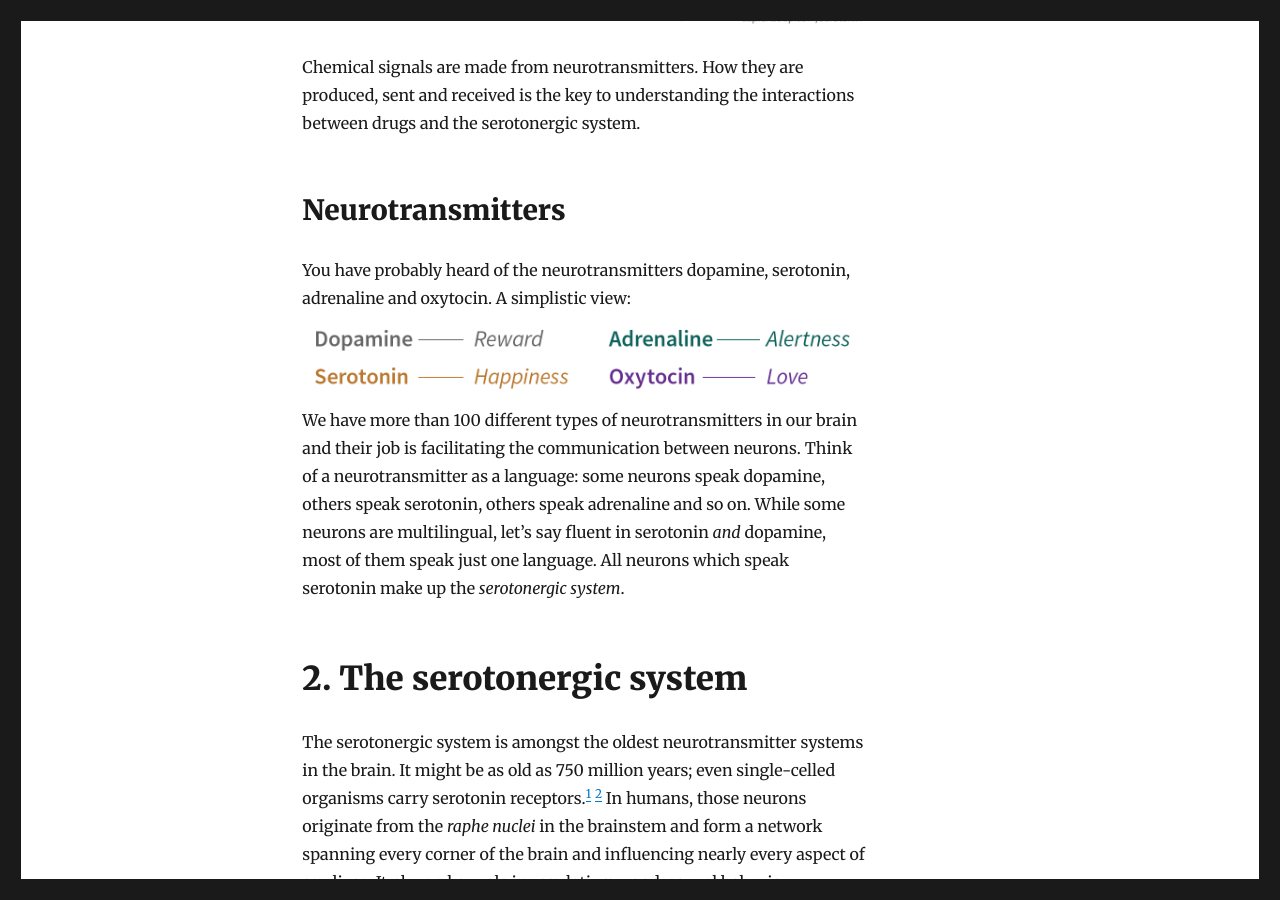
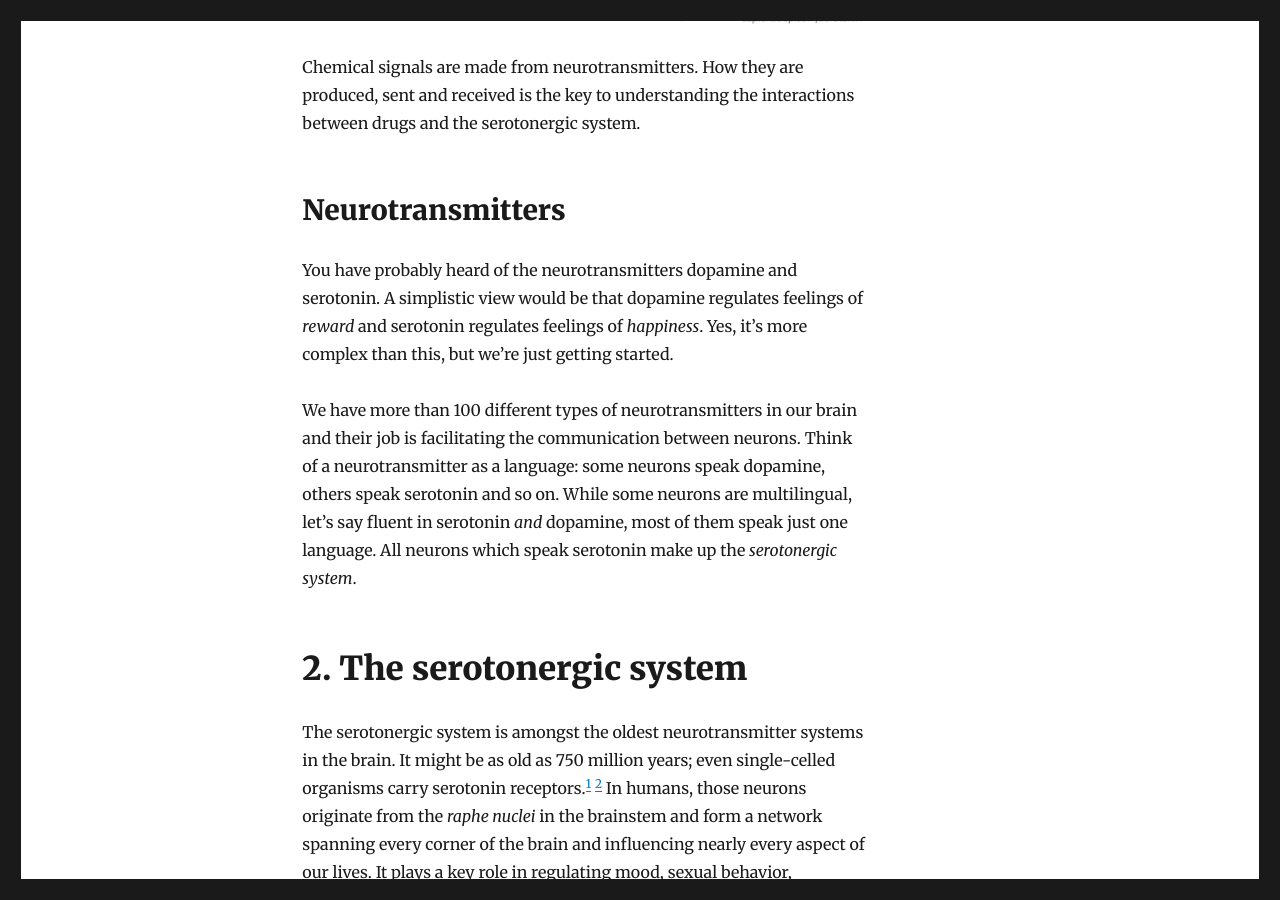
Before and after one commit to sapiensoup/sapiensoup.com, a Jekyll site: the page built from _posts/2017-05-31-serotonin.md, in a window 1280 px wide and 900 px high, scrolled down 2294 px. Built offline with Jekyll 4.4.1, drawn with Linux system fonts in a browser that asks for light colours; comment, search, counter and statistics services are not loaded.

Commit message:
Update copy
Correct mistake: adrenaline & oxytocin aren’t neurotransmitters, but
hormones

```diff
--- a/_posts/2017-05-31-serotonin.md
+++ b/_posts/2017-05-31-serotonin.md
@@ -29,9 +29,9 @@ When a neuron _fires_, the cell body (_soma_) sends an electrical signal down it
 Chemical signals are made from neurotransmitters. How they are produced, sent and received is the key to understanding the interactions between drugs and the serotonergic system.
 
 ## Neurotransmitters
-You have probably heard of the neurotransmitters dopamine, serotonin, adrenaline and oxytocin. A simplistic view:
-<img src="{{ site.url }}/images/serotonin/neurotransmitters@2x.png" alt="Neurotransmitters dopamine, serotonin, adrenaline, oxytocin and their functions">
-We have more than 100 different types of neurotransmitters in our brain and their job is facilitating the communication between neurons. Think of a neurotransmitter as a language: some neurons speak dopamine, others speak serotonin, others speak adrenaline and so on. While some neurons are multilingual, let’s say fluent in serotonin _and_ dopamine, most of them speak just one language. All neurons which speak serotonin make up the _serotonergic system_.
+You have probably heard of the neurotransmitters dopamine and serotonin. A simplistic view would be that dopamine regulates feelings of _reward_ and serotonin regulates feelings of _happiness_. Yes, it's more complex than this, but we're just getting started.
+
+We have more than 100 different types of neurotransmitters in our brain and their job is facilitating the communication between neurons. Think of a neurotransmitter as a language: some neurons speak dopamine, others speak serotonin and so on. While some neurons are multilingual, let’s say fluent in serotonin _and_ dopamine, most of them speak just one language. All neurons which speak serotonin make up the _serotonergic system_.
 
 
 # 2. The serotonergic system
```
